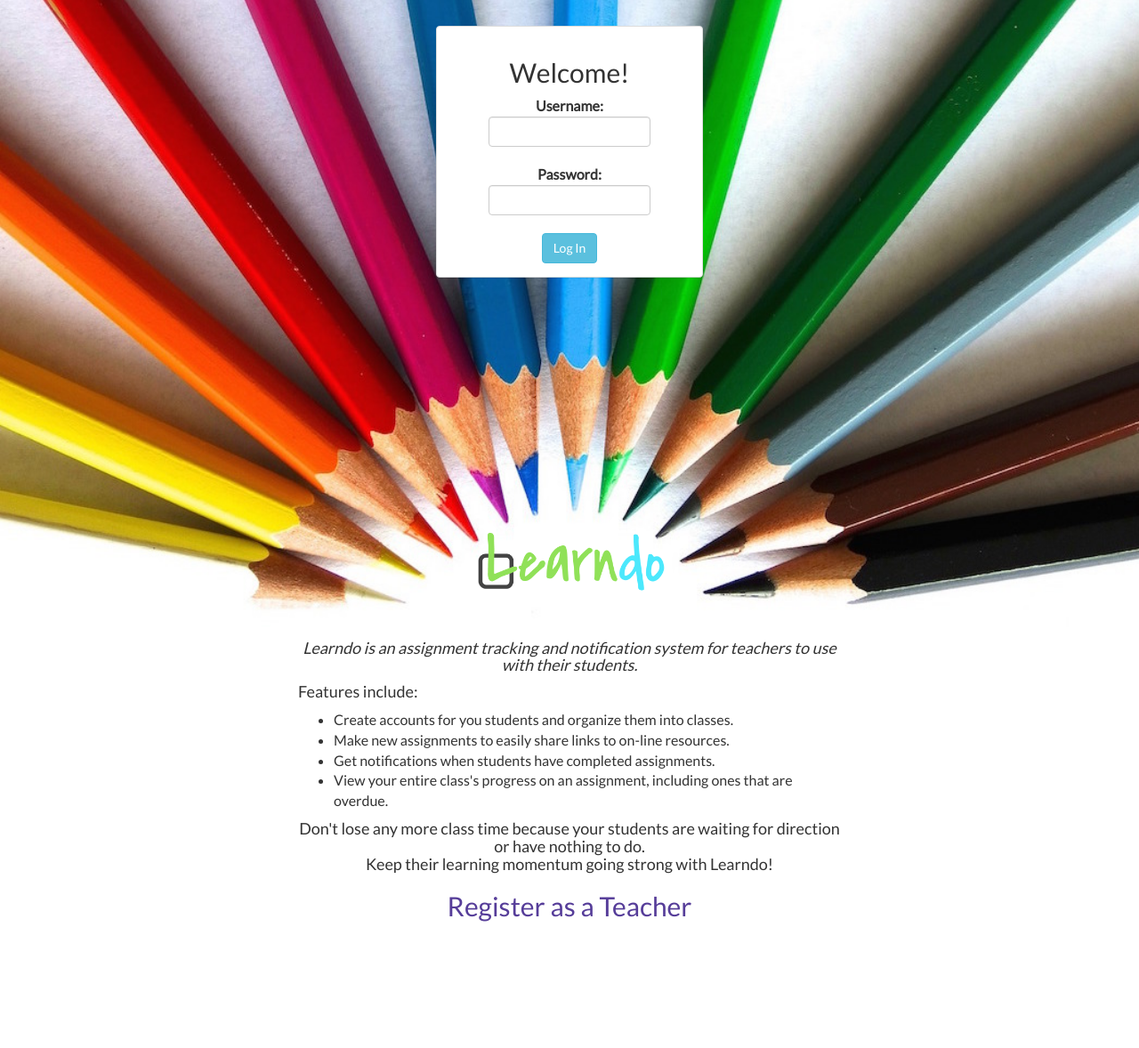
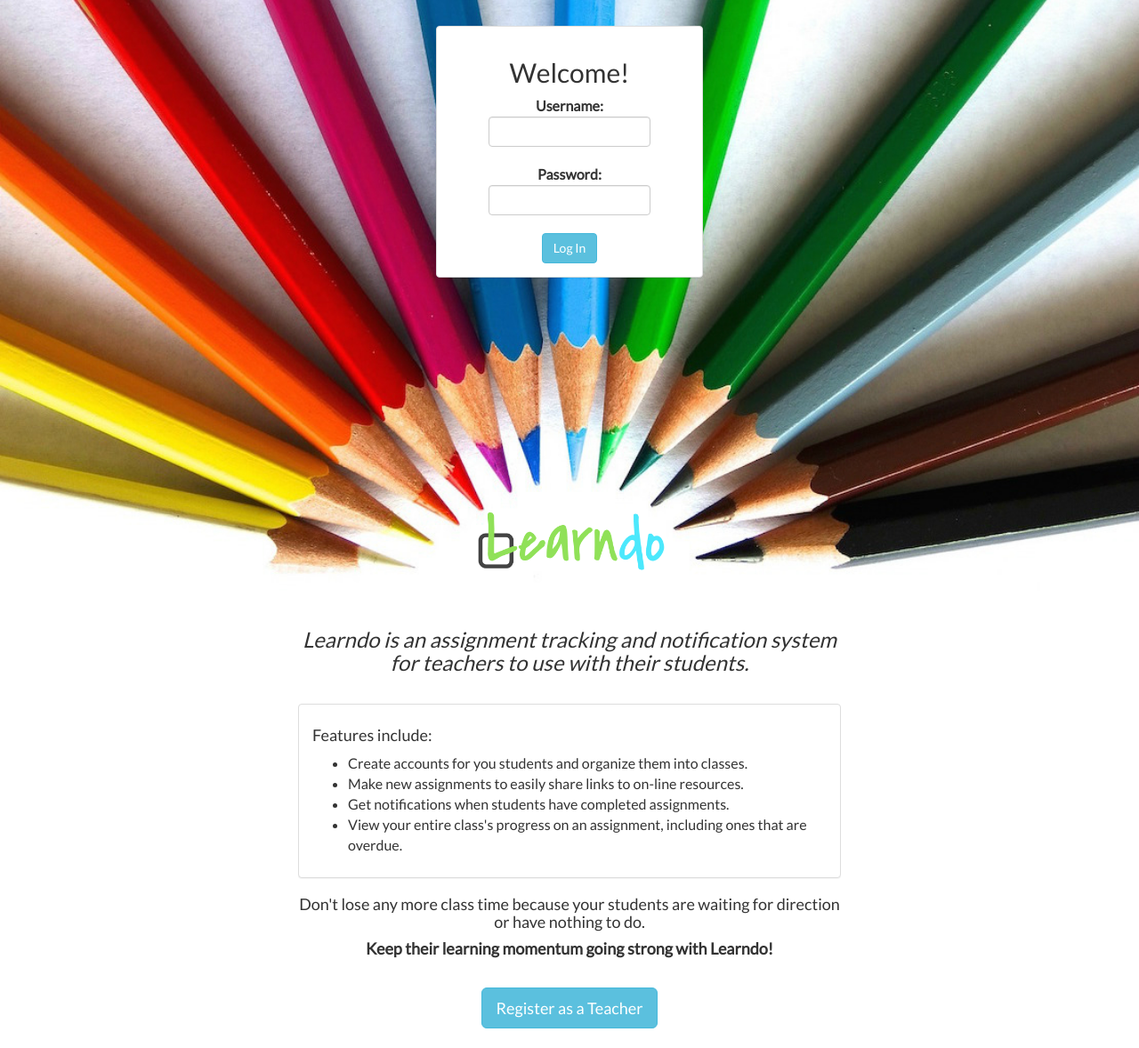
Before and after one commit to cforan99/learndo, a Flask app: page / in a window 1280 px wide. Shown: the part 60-1238 px from the top of the page at 89% size. Before the commit the page ends 1096 px from the top, so only its background shows below. Run offline with Flask 2, Linux system fonts and the light colour scheme; some libraries are stand-ins or nearby versions.

Commit message:
Finished css for student view and registration form

```diff
--- a/helper.py
+++ b/helper.py
@@ -75,14 +75,15 @@ def access_profile(user_id):
 
     teachers = list_teachers(user_id)
 
-    if session['user_id'] == user_id:
+    if session.get('user_id') == user_id:
         return True
     else:
         for teacher_id in teachers:
-            if session['user_id'] == teacher_id:
+            if session.get('user_id') == teacher_id:
                 return True
             else:
                 return False
+
 
 def find_class_by_task(task_id):
     """Finds class name given the task id so it can be displayed on the task page"""
--- a/server.py
+++ b/server.py
@@ -24,7 +24,11 @@ app.jinja_env.undefined = StrictUndefined
 def index():
     """Homepage with registration form and login link"""
 
-    return render_template("homepage.html")
+    if session.get('user_id'):
+        url = "/"+session['acct_type']+"/"+str(session['user_id'])+"/assignments"
+        return redirect(url)
+    else:
+       return render_template("homepage.html")
 
 ############### REGISTRATION ###############
 
@@ -74,7 +78,7 @@ def register_process():
     session["user_id"] = new_teacher.user_id
     session["acct_type"] = 'teacher'
 
-    flash("Your teacher account has been created with the username {} and password {}".format(username, password))
+    flash("Your teacher account has been created! Get started by setting up your classes.".format(username, password))
 
     return redirect("/teacher/{}/classes".format(new_teacher.user_id))
 
@@ -132,27 +136,12 @@ def logout():
     return redirect("/")
 
 
-############### TEACHER VIEWS ###############
-
-# # No more need for dashboard, so should this just become the user's profile page?
-# @app.route('/teacher/<int:user_id>')
-# def show_teacher_dashboard(user_id):
-#     """Initially shows links to messages, tasks, classes, and create a new task"""
-
-#     if session['user_id'] == user_id:
-#         teacher = User.query.get(user_id)  ## Can I make this a global variable or store in session?
-#         return render_template("tdashboard.html", teacher=teacher)
-#     else:
-#         flash("You do not have access to that page.")
-#         return redirect("/")
-
-
 ############### MANAGING CLASSES ###############
 @app.route('/teacher/<int:user_id>/classes')
 def manage_classes(user_id):
     """Shows class lists and student lists. Teacher can also add classes and students."""
 
-    if session['user_id'] == user_id:
+    if session.get('user_id') == user_id:
         teacher = User.query.get(user_id) ## Can I make this a global variable or store in session?
         class_list = show_classes(teacher)
         return render_template("class_list.html", teacher=teacher, class_list=class_list)
@@ -170,7 +159,7 @@ def create_class():
     class_name = request.form.get("class_name")
 
     # Create a new class in db and add the teacher to the class.
-    if session['acct_type'] == 'teacher':
+    if session.get('acct_type', 0) == 'teacher':
         teacher = User.query.get(user_id)
         add_class(teacher, class_name)
 
@@ -203,7 +192,7 @@ def add_student():
         return redirect('/teacher/{}/classes'.format(teacher_id))
 
     if exists:
-        if session['acct_type'] == 'teacher':
+        if session.get('acct_type', 0) == 'teacher':
             user.classes.append(new_class)
             db.session.commit()
             flash("{} has been added to {}".format(user.first_name, new_class.class_name))
@@ -251,7 +240,7 @@ def remove_student():
 
     this_student = User.query.get(student_id)
 
-    if session['acct_type'] == 'teacher':
+    if session.get('acct_type', 0) == 'teacher':
         db.session.delete(user_class)
         db.session.commit()
         return "{} has been removed from that class.".format(this_student.display_name)
@@ -285,7 +274,7 @@ def create_student():
     if preferred == "":
         preferred = first
 
-    if session['acct_type'] == 'teacher':
+    if session.get('acct_type', 0) == 'teacher':
         teacher = User.query.get(teacher_id)
 
         # Creates new user in db
@@ -375,24 +364,11 @@ def edit_profile():
 
 
 ############### ASSIGNMENTS ###############
-# FIX ME: Re-route to profile page
-# @app.route('/student/<int:user_id>')
-# def show_student_dashboard(user_id):
-#     """Initially shows links to messages and tasks"""
-
-#     if session['user_id'] == user_id:
-#         student = User.query.get(user_id)  ## Can I make this a global variable or store in session?
-#         return render_template("sdashboard.html", student=student)
-#     else:
-#         flash("You do not have access to that page.")
-#         return redirect("/")
-
-
 @app.route('/teacher/<int:user_id>/assignments')
 def show_teacher_assignments(user_id):
     """Lists assignments created by a teacher"""
 
-    if session['user_id'] == user_id:
+    if session.get('user_id') == user_id:
         return render_template("tassignments.html", tid=session['user_id'])
     else:
         flash("You do not have access to that page.")
@@ -403,7 +379,7 @@ def show_teacher_assignments(user_id):
 def test_student_assignments(user_id):
     """Lists assignments assigned to a student"""
 
-    if session['user_id'] == user_id:
+    if session.get('user_id') == user_id:
         return render_template("sassignments-js.html", sid=session['user_id'])
 
     else:
@@ -415,42 +391,16 @@ def test_student_assignments(user_id):
 def sort_by_assigned():
     """Returns a list of assignments for the user_id in session as a JSONifiable array of objects."""
 
-    if session['acct_type'] == 'student':
+    if session.get('acct_type') == 'student':
         user = User.query.get(session['user_id'])
         assignments_list = user.assignments
         assignments = create_assignment_list(assignments_list)
         return jsonify(assignments)
-    if session['acct_type'] == 'teacher':
+    if session.get('acct_type') == 'teacher':
         user = User.query.get(session['user_id'])
         assignments_list = Task.query.filter(Task.created_by == session['user_id']).all()
         assignments = create_assignment_list(assignments_list)
         return jsonify(assignments)
-
-
-# @app.route('/checklist')
-# def check_for_new_assignments():
-#     """Takes a list of assignment ids from the client and compares it to the ones in the db for that
-#     student. If there are different a new JSON object is returned, if not the 'No change' is sent."""
-
-#     current_data_ids = json.loads(data)
-#     print current_data_ids
-
-#     newest_data_ids = []
-#     assignments_list = Assignment.query.filter(Assignment.student_id == session['user_id']).all()
-
-#     for a in assignments_list:
-#         newest_data_ids.append(a.assign_id)
-
-#     newest_data_ids.sort()
-
-#     print newest_data_ids
-
-#     if current_data_ids == newest_data_ids:
-#         return 'No change'
-
-#     else:
-#         assignments = create_assignment_list(assignments_list)
-#         return jsonify(assignments)
 
 
 @app.route('/student/<int:student_id>/assignments/<int:assign_id>')
@@ -641,7 +591,7 @@ def edit_assignment_form(teacher_id, task_id):
     minute = task.due_date.strftime("%M")
     ampm = task.due_date.strftime("%p")
 
-    if session['user_id'] == teacher_id:
+    if session.get('user_id') == teacher_id:
         return render_template("edit_assignment.html", teacher=teacher,
                                                        task=task,
                                                        month=month,
@@ -712,7 +662,7 @@ def assign_to_class():
     this_class = Class.query.get(class_id)
     class_list = this_class.users
 
-    if session['user_id'] == task.created_by:
+    if session.get('user_id') == task.created_by:
         for user in class_list:
             new_assignment = Assignment(student_id=user.user_id,
                                         task_id=task_id,
--- a/templates/base.html
+++ b/templates/base.html
@@ -49,14 +49,17 @@
     #flash {
     	display:none;
     }
-    a {
+    a, a:hover {
     	color: #563d99;
     }
 
-    a:hover {
-    	color: #333;
-    	text-decoration: none;
 
+    a:active {
+    	color: #8872b2;
+    }
+
+    a:visited {
+        color: #60517e;
     }
 
     .completed{
@@ -215,14 +218,14 @@
 							<li><a href="/logout" title="Log Out"><span class="fa fa-sign-out fa-2x" aria-hidden="true"></span></a></li>
 						</ul>
 					{% else %}
-							<li><a href='/student/{{ session['user_id'] }}/assignments'>Assignments</a></li>
-							<li><a href='/profile/{{ session['user_id'] }}'>Account</a></li>
-							<li><a href="/logout">Logout</a></li>
+							<li><a href='/student/{{ session['user_id'] }}/assignments' title='Assignments'><span class="fa fa-list-alt fa-2x" aria-hidden="true"></span></a></li>
+							<li><a href='/profile/{{ session['user_id'] }}' title='Account'><span class="fa fa-cog fa-2x" aria-hidden="true"></span></a></li>
+							<li><a href="/logout" title="Log Out"><span class="fa fa-sign-out fa-2x" aria-hidden="true"></span></a></li>
 						</ul>
 					{% endif %}
 				{% else %}
-					<li><a href="/login">Login</a></li>
-					<li><a href="/register">Register</a></li>
+					<li><a href="#login">Login</a></li>
+					<li><a href="#register">Register</a></li>
 					</ul>
 				{% endif %}
 	        </div><!--/.nav-collapse -->
@@ -230,7 +233,7 @@
 	   </div><!-- close row -->
       </div><!-- close container -->
     </nav><!-- close nav -->
-    <div class="container-fluid" style="margin-top: 50px;">
+    <div class="container-fluid" style="margin-top: 50px;" id="login">
       <div class="row top">
       	<div class='col-lg-6 col-lg-offset-3 col-md-6 col-md-offset-3 col-sm-8 col-sm-offset-2 col-xs-12 col-xs-offset-0'>
 
--- a/templates/homepage.html
+++ b/templates/homepage.html
@@ -32,7 +32,7 @@
 		    </form>
 		    </div>
 		    </div>
-		    <br><br><br><br><br><br><br><br><br><br><br><br>
+		    <br><br><br><br><br><br><br><br><br><br><br>
 		    <img src="/static/logo-white-bg.png" width="240px">
 		  </div>
 		</div>
@@ -44,8 +44,10 @@
       	<div class="row">
 	      <div class='col-lg-6 col-lg-offset-3 col-md-6 col-md-offset-3 col-sm-8 col-sm-offset-2 col-xs-12 col-xs-offset-0'>
 
-	      <h4 class="text-center"><i>Learndo is an assignment tracking and notification system for teachers to use with their students.</i></h4>
+	      <h3 class="text-center"><i>Learndo is an assignment tracking and notification system for teachers to use with their students.</i></h3><br>
 
+	      <div class="panel panel-default">
+	      <div class="panel-body">
 			<h4>Features include:</h4>
 				<ul>
 					<li>Create accounts for you students and organize them into classes.</li>
@@ -53,13 +55,89 @@
 					<li>Get notifications when students have completed assignments.</li>
 					<li>View your entire class's progress on an assignment, including ones that are overdue.</li>
 				</ul>
-
-			<h4 class="text-center">Don't lose any more class time because your students are waiting for direction or have nothing to do. <br>Keep their learning momentum going strong with Learndo!</h4>
-			<a href="/register"><h2 class="text-center">Register as a Teacher</h2></a>
+		  </div></div>
+		  <div class="text-center">
+			<h4 class="text-center">Don't lose any more class time because your students are waiting for direction or have nothing to do.</h4>
+			<h4 class="text-center"><b>Keep their learning momentum going strong with Learndo!</b></h4><br>
+			<button type="button" class="btn btn-info btn-lg" id="register" data-toggle="modal" data-target="#registerForm">Register as a Teacher</button>
 			<br><br>
+		  </div>
 
 		  </div>
 		</div>
 	  </div>
+	</div>
+
+<div class="modal fade" id="registerForm" tabindex="-1" role="dialog" aria-labelledby="myModalLabel">
+  <div class="modal-dialog" role="document">
+    <div class="modal-content">
+      <div class="modal-header">
+        <button type="button" class="close" data-dismiss="modal" aria-label="Close"><span aria-hidden="true">&times;</span></button>
+        <h4 class="modal-title text-center" id="myModalLabel">Register for a teacher account</h4>
+      </div>
+      <div class="modal-body center-col">
+        <form action="/register" method="POST" class="form-inline">
+            <div class="form-group">
+                <label>
+                    First name: &nbsp;
+                    <input type="text" name="first" size="25" class="form-control" required>
+                </label>
+            </div><br>
+
+            <div class="form-group">
+                <label>
+                    Last name:  &nbsp;
+                    <input type="text" name="last" size="25" class="form-control" required>
+                </label>
+            </div><br>
+
+            <div class="form-group">
+                <label>
+                    Display name:  &nbsp;
+                    <input type="text" name="preferred" size="22" class="form-control">
+                </label>
+            </div><br>
+
+            <div class="form-group">
+                <label>
+                    Email:  &nbsp;
+                    <input type="email" name="email" size="30" class="form-control" required>
+                </label>
+            </div><br>
+
+            <div class="form-group">
+                <label>
+                    Username:  &nbsp;
+                    <input type="text" name="username" class="form-control" required>
+                </label>
+            </div><br>
+
+            <div class="form-group">
+                <label>
+                    Password: &nbsp;
+                    <input type="password" name="password" class="form-control" required>
+                </label>
+            </div><br>
+
+            <div class="form-group">
+                <label>
+                    School:  &nbsp;
+                    <input type="text" name="school" size="28" class="form-control" required>
+                </label>
+            </div><br>
+
+            <div class="form-group form-inline">
+                <label><input type="checkbox" name="teacher" value="1" required> &nbsp; I am a teacher.</label>
+            </div>
+
+
+      </div>
+      <div class="modal-footer">
+        <button type="button" class="btn btn-default" data-dismiss="modal">Cancel</button>
+        <input type="submit" value="Register" class="btn btn-info">
+        </form>
+      </div>
+    </div>
+  </div>
 
 {% endblock %}
```
Also changed, not shown: templates/class_list.html (+0 -13 lines), templates/sassignment_view.html (+13 -9 lines), learndo.db, static/pencils.jpg.
